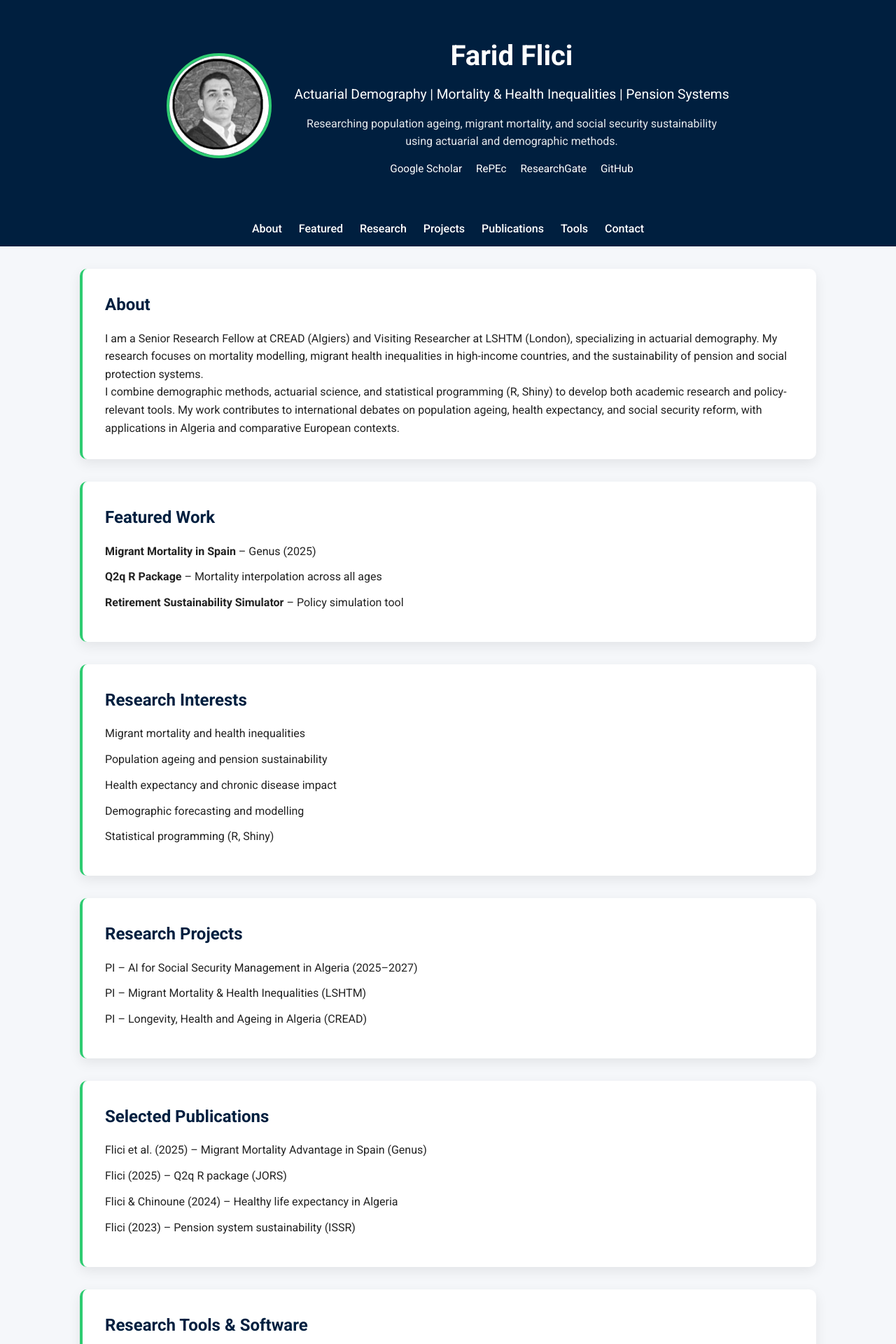
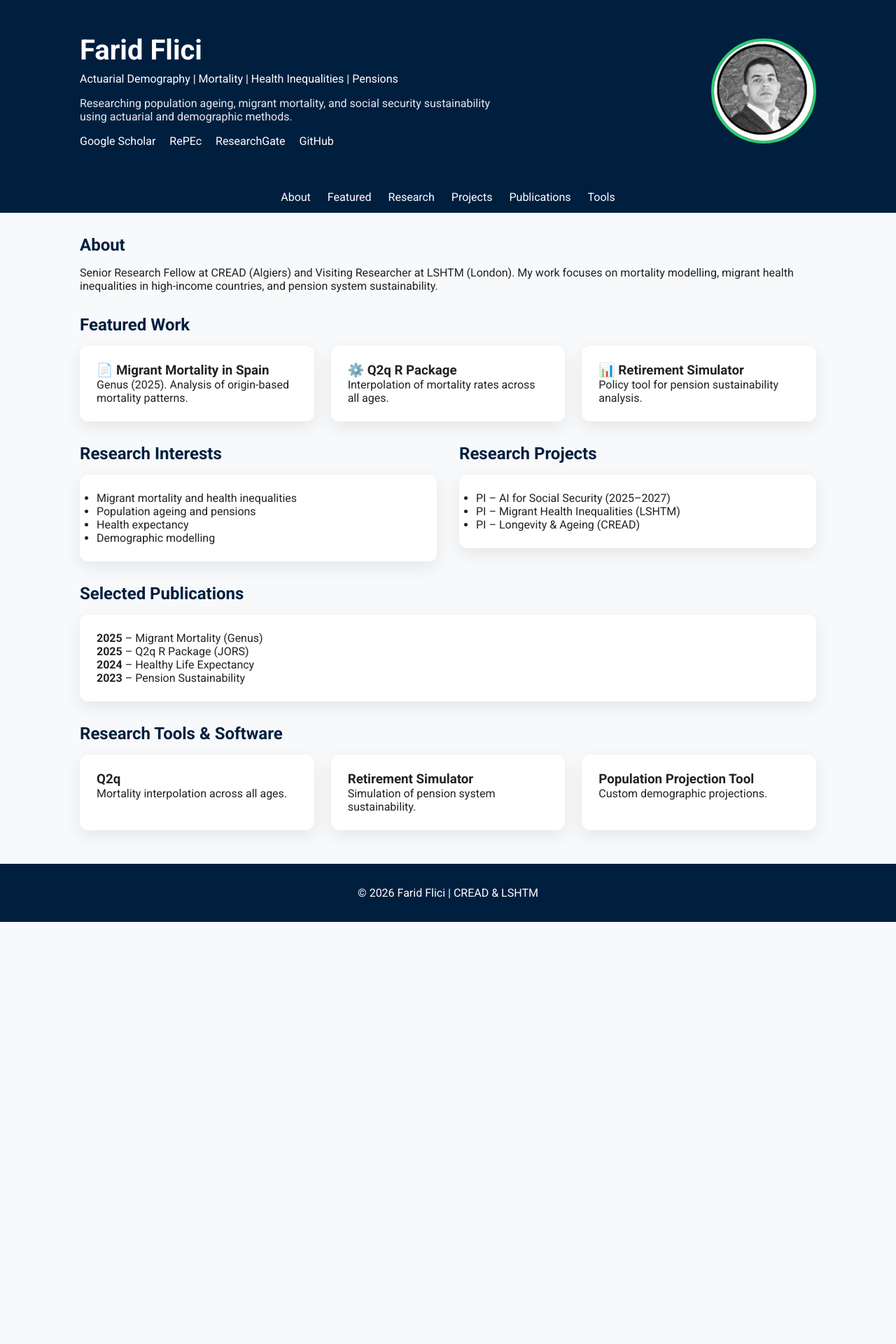
Before and after one commit to Farid-FLICI/farid-flici.github.io, a Jekyll site: the page index2.html, which Jekyll copies as it is, in a window 1280 px wide. Shown: the top 1920 px of the page at 70% size. Built offline with Jekyll 4.4.1, drawn with Linux system fonts in a browser that asks for light colours; after the commit the page ends 1317 px from its top, so only the background shows below that; some of the changed text lies outside the part shown.

Commit message:
Update index2.html

```diff
--- a/index2.html
+++ b/index2.html
@@ -10,143 +10,147 @@
 
 <style>
 :root {
-  --primary: #001f3f;
-  --green: #2ecc71;
-  --white: #ffffff;
-  --gray: #34495e;
-  --light: #f5f7fa;
-  --shadow: 0 6px 18px rgba(0,0,0,0.08);
+  --primary:#001f3f;
+  --green:#2ecc71;
+  --light:#f7f9fb;
+  --white:#ffffff;
+  --shadow:0 8px 25px rgba(0,0,0,0.08);
 }
 
-* { margin:0; padding:0; box-sizing:border-box; }
+*{margin:0;padding:0;box-sizing:border-box;}
 
-body {
-  font-family: 'Roboto', sans-serif;
-  background: var(--light);
+body{
+  font-family:'Roboto',sans-serif;
+  background:var(--light);
   color:#222;
-  line-height:1.6;
 }
 
-.container {
+/* CONTAINER */
+.container{
   max-width:1100px;
   margin:auto;
   padding:0 1.5rem;
 }
 
-/* HEADER */
-header {
-  background: var(--primary);
+/* HERO */
+header{
+  background:var(--primary);
   color:white;
   padding:3rem 0;
-  text-align:center;
 }
 
-.profile {
+.hero{
   display:flex;
   flex-wrap:wrap;
-  justify-content:center;
   align-items:center;
+  justify-content:space-between;
   gap:2rem;
 }
 
-.profile img {
+.hero-text{
+  max-width:600px;
+}
+
+.hero-text h1{
+  font-size:2.5rem;
+}
+
+.subtitle{
+  margin:0.5rem 0;
+}
+
+.tagline{
+  margin:1rem 0;
+  opacity:0.9;
+}
+
+.quick-links a{
+  color:white;
+  margin-right:1rem;
+  text-decoration:none;
+}
+
+.quick-links a:hover{
+  color:var(--green);
+}
+
+.hero img{
   width:150px;
   height:150px;
   border-radius:50%;
   border:4px solid var(--green);
-  object-fit:cover;
-}
-
-.profile-info h1 {
-  font-size:2.5rem;
-}
-
-.subtitle {
-  font-size:1.2rem;
-  margin:0.5rem 0;
-}
-
-.tagline {
-  max-width:600px;
-  margin:0.8rem auto;
-  font-size:1rem;
-  opacity:0.9;
-}
-
-.quick-links a {
-  color:white;
-  margin:0 0.5rem;
-  font-size:0.95rem;
-  text-decoration:none;
-  border-bottom:1px solid transparent;
-}
-
-.quick-links a:hover {
-  border-color:var(--green);
 }
 
 /* NAV */
-nav {
+nav{
   position:sticky;
   top:0;
   background:var(--primary);
+  padding:0.8rem;
   display:flex;
   justify-content:center;
   gap:1.5rem;
-  padding:0.8rem;
   z-index:1000;
 }
 
-nav a {
+nav a{
   color:white;
   text-decoration:none;
-  font-weight:500;
 }
 
-nav a:hover {
+nav a:hover{
   color:var(--green);
 }
 
 /* SECTIONS */
-section {
-  background:white;
-  padding:2rem;
+section{
   margin:2rem 0;
-  border-radius:10px;
-  box-shadow:var(--shadow);
-  border-left:4px solid var(--green);
-  transition:0.3s;
 }
 
-section:hover {
-  transform:translateY(-3px);
-}
-
-h2 {
+h2{
   color:var(--primary);
   margin-bottom:1rem;
 }
 
-ul {
-  list-style:none;
+/* GRID */
+.grid{
+  display:grid;
+  grid-template-columns:repeat(auto-fit,minmax(250px,1fr));
+  gap:1.5rem;
 }
 
-ul li {
-  margin:0.7rem 0;
+/* CARD */
+.card{
+  background:white;
+  padding:1.5rem;
+  border-radius:12px;
+  box-shadow:var(--shadow);
+  transition:0.3s;
+}
+
+.card:hover{
+  transform:translateY(-5px);
+}
+
+/* TWO COLUMN */
+.two-col{
+  display:grid;
+  grid-template-columns:1fr 1fr;
+  gap:2rem;
+}
+
+@media(max-width:768px){
+  .hero{flex-direction:column;text-align:center;}
+  .two-col{grid-template-columns:1fr;}
 }
 
 /* FOOTER */
-footer {
+footer{
   background:var(--primary);
   color:white;
   text-align:center;
   padding:2rem;
   margin-top:3rem;
-}
-
-/* MOBILE */
-@media(max-width:768px){
-  .profile { flex-direction:column; }
 }
 </style>
 </head>
@@ -154,12 +158,12 @@ footer {
 <body>
 
 <header>
-  <div class="container">
-    <div class="profile">
-      <img src="https://raw.githubusercontent.com/Farid-FLICI/farid-flici.github.io/y/14e.jpg">
-      <div class="profile-info">
+<div class="container hero">
+
+<div class="hero-text">
 <h1>Farid Flici</h1>
-        <p class="subtitle">Actuarial Demography | Mortality & Health Inequalities | Pension Systems</p>
+<p class="subtitle">Actuarial Demography | Mortality | Health Inequalities | Pensions</p>
+
 <p class="tagline">
 Researching population ageing, migrant mortality, and social security sustainability using actuarial and demographic methods.
 </p>
@@ -171,7 +175,9 @@ footer {
 <a href="#">GitHub</a>
 </div>
 </div>
-    </div>
+
+<img src="https://raw.githubusercontent.com/Farid-FLICI/farid-flici.github.io/y/14e.jpg">
+
 </div>
 </header>
 
@@ -182,7 +188,6 @@ footer {
 <a href="#projects">Projects</a>
 <a href="#publications">Publications</a>
 <a href="#tools">Tools</a>
-  <a href="#contact">Contact</a>
 </nav>
 
 <main class="container">
@@ -190,67 +195,90 @@ footer {
 <section id="about">
 <h2>About</h2>
 <p>
-I am a Senior Research Fellow at CREAD (Algiers) and Visiting Researcher at LSHTM (London), specializing in actuarial demography. My research focuses on mortality modelling, migrant health inequalities in high-income countries, and the sustainability of pension and social protection systems.
-</p>
-<p>
-I combine demographic methods, actuarial science, and statistical programming (R, Shiny) to develop both academic research and policy-relevant tools. My work contributes to international debates on population ageing, health expectancy, and social security reform, with applications in Algeria and comparative European contexts.
+Senior Research Fellow at CREAD (Algiers) and Visiting Researcher at LSHTM (London).
+My work focuses on mortality modelling, migrant health inequalities in high-income countries, and pension system sustainability.
 </p>
 </section>
 
 <section id="featured">
 <h2>Featured Work</h2>
-<ul>
-<li><strong>Migrant Mortality in Spain</strong> – Genus (2025)</li>
-<li><strong>Q2q R Package</strong> – Mortality interpolation across all ages</li>
-<li><strong>Retirement Sustainability Simulator</strong> – Policy simulation tool</li>
-</ul>
+<div class="grid">
+
+<div class="card">
+<h3>📄 Migrant Mortality in Spain</h3>
+<p>Genus (2025). Analysis of origin-based mortality patterns.</p>
+</div>
+
+<div class="card">
+<h3>⚙️ Q2q R Package</h3>
+<p>Interpolation of mortality rates across all ages.</p>
+</div>
+
+<div class="card">
+<h3>📊 Retirement Simulator</h3>
+<p>Policy tool for pension sustainability analysis.</p>
+</div>
+
+</div>
 </section>
 
-<section id="research">
+<section class="two-col">
+
+<div>
 <h2>Research Interests</h2>
+<div class="card">
 <ul>
 <li>Migrant mortality and health inequalities</li>
-<li>Population ageing and pension sustainability</li>
-<li>Health expectancy and chronic disease impact</li>
-<li>Demographic forecasting and modelling</li>
-<li>Statistical programming (R, Shiny)</li>
+<li>Population ageing and pensions</li>
+<li>Health expectancy</li>
+<li>Demographic modelling</li>
 </ul>
-</section>
+</div>
+</div>
 
-<section id="projects">
+<div>
 <h2>Research Projects</h2>
+<div class="card">
 <ul>
-<li>PI – AI for Social Security Management in Algeria (2025–2027)</li>
-<li>PI – Migrant Mortality & Health Inequalities (LSHTM)</li>
-<li>PI – Longevity, Health and Ageing in Algeria (CREAD)</li>
+<li>PI – AI for Social Security (2025–2027)</li>
+<li>PI – Migrant Health Inequalities (LSHTM)</li>
+<li>PI – Longevity & Ageing (CREAD)</li>
 </ul>
+</div>
+</div>
+
 </section>
 
 <section id="publications">
 <h2>Selected Publications</h2>
-<ul>
-<li>Flici et al. (2025) – Migrant Mortality Advantage in Spain (Genus)</li>
-<li>Flici (2025) – Q2q R package (JORS)</li>
-<li>Flici & Chinoune (2024) – Healthy life expectancy in Algeria</li>
-<li>Flici (2023) – Pension system sustainability (ISSR)</li>
-</ul>
+<div class="card">
+<p><strong>2025</strong> – Migrant Mortality (Genus)</p>
+<p><strong>2025</strong> – Q2q R Package (JORS)</p>
+<p><strong>2024</strong> – Healthy Life Expectancy</p>
+<p><strong>2023</strong> – Pension Sustainability</p>
+</div>
 </section>
 
 <section id="tools">
 <h2>Research Tools & Software</h2>
-<ul>
-<li><strong>Q2q R package</strong><br>Interpolation of mortality rates across all ages</li>
-<li><strong>Retirement Sustainability Simulator</strong><br>Simulation tool for pension systems</li>
-<li><strong>Population Projection Simulator</strong><br>Custom demographic projections</li>
-<li><strong>Expert Survey Tool</strong><br>Shiny-based demographic forecasting tool</li>
-</ul>
-</section>
+<div class="grid">
 
-<section id="contact">
-<h2>Contact</h2>
-<p><i class="fas fa-envelope"></i> farid.flici@cread.dz</p>
-<p><i class="fab fa-github"></i> github.com/farid-flici</p>
-<p><i class="fas fa-id-card"></i> ORCID: 0000-0002-XXXX-XXXX</p>
+<div class="card">
+<h3>Q2q</h3>
+<p>Mortality interpolation across all ages.</p>
+</div>
+
+<div class="card">
+<h3>Retirement Simulator</h3>
+<p>Simulation of pension system sustainability.</p>
+</div>
+
+<div class="card">
+<h3>Population Projection Tool</h3>
+<p>Custom demographic projections.</p>
+</div>
+
+</div>
 </section>
 
 </main>
```
Lines whose indentation alone changed are shown as unchanged.
